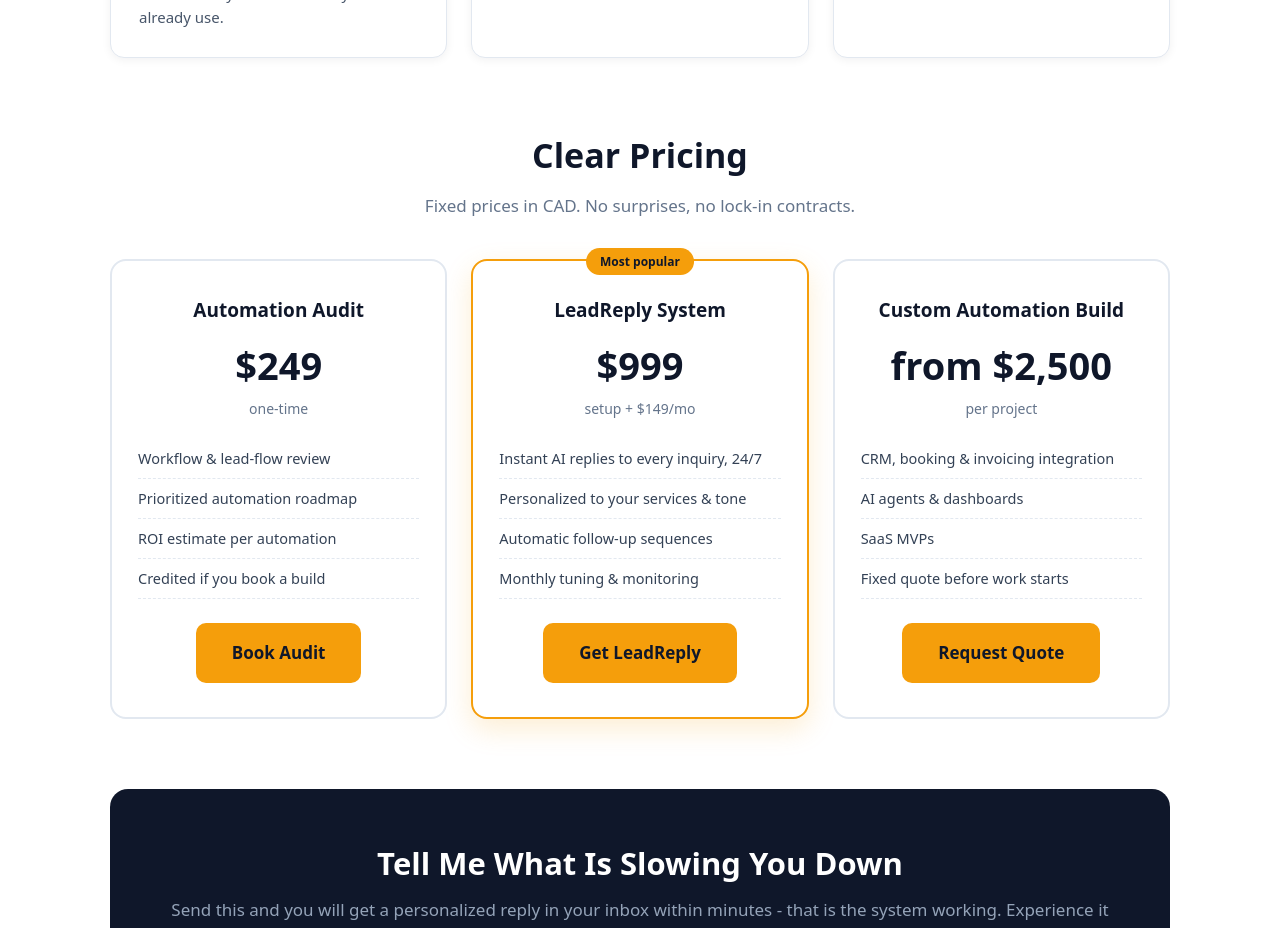
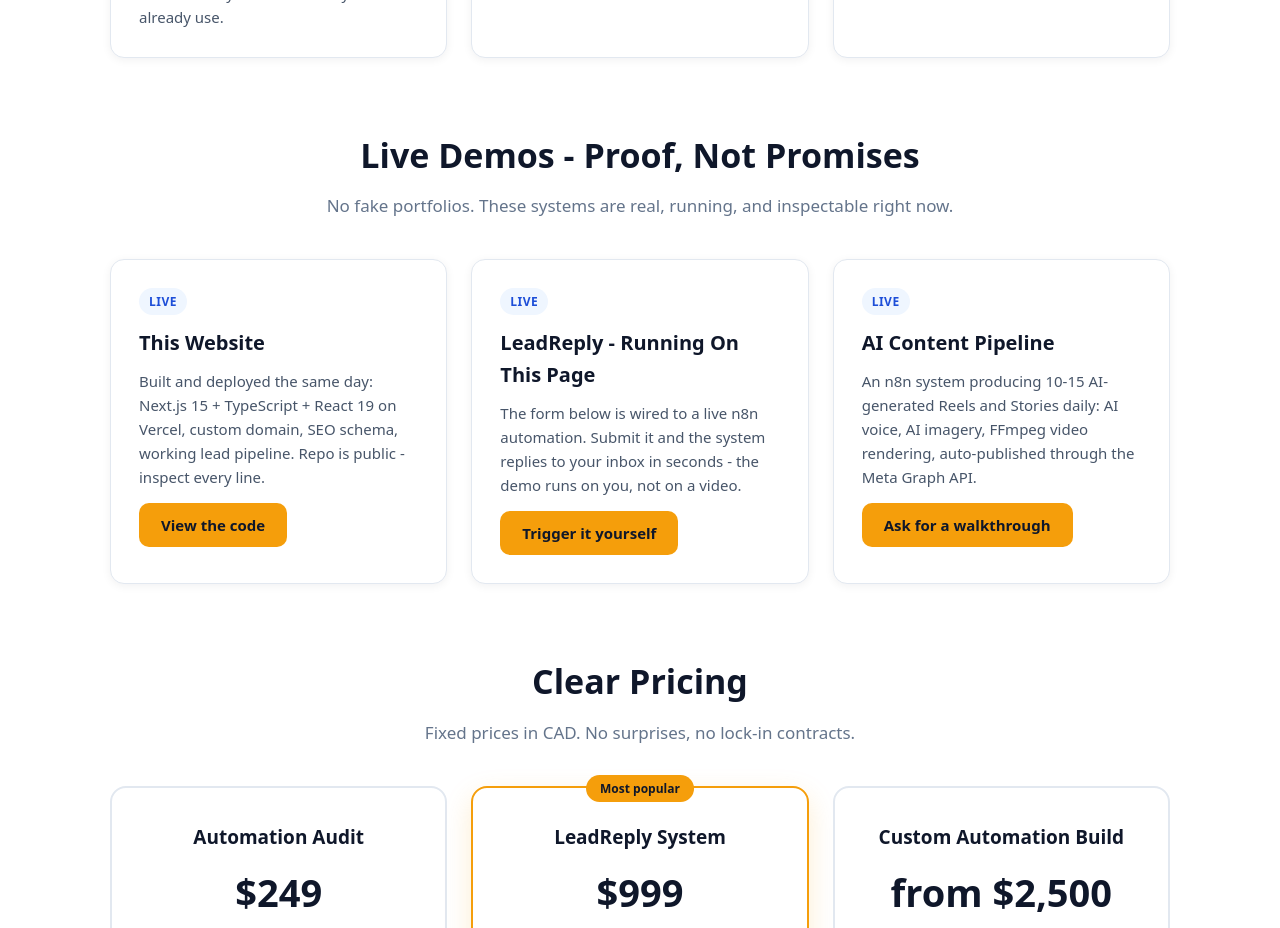
Before and after one commit to Lovejeetnahel/matrixkick-site, a Next.js app: page / in a window 1280 px wide. Shown: the part 1200-2128 px from the top of the page. Built offline with nearby package versions, Linux system fonts and the light colour scheme.

Commit message:
Add live demos section to the page
Added live demo section with descriptions and links.

```diff
--- a/app/page.tsx
+++ b/app/page.tsx
@@ -7,6 +7,12 @@ const services = [
   { b: "Data", t: "📊 Dashboards & Integrations", d: "One live dashboard showing your leads, jobs, and revenue - pulled automatically from the tools you already use." },
   { b: "Product", t: "🚀 SaaS MVP Development", d: "Have a software idea? I build working AI-powered MVPs fast - modern stack, ready for real users." },
   { b: "Start here", t: "🔍 Automation Audit", d: "A full review of your intake, follow-up, and admin workflows with a prioritized automation plan - know exactly what to automate first." }
+];
+
+const demos = [
+  { t: "This Website", d: "Built and deployed the same day: Next.js 15 + TypeScript + React 19 on Vercel, custom domain, SEO schema, working lead pipeline. Repo is public - inspect every line.", link: "https://github.com/Lovejeetnahel/matrixkick-site", cta: "View the code" },
+  { t: "LeadReply - Running On This Page", d: "The form below is wired to a live n8n automation. Submit it and the system replies to your inbox in seconds - the demo runs on you, not on a video.", link: "#lead-form", cta: "Trigger it yourself" },
+  { t: "AI Content Pipeline", d: "An n8n system producing 10-15 AI-generated Reels and Stories daily: AI voice, AI imagery, FFmpeg video rendering, auto-published through the Meta Graph API.", link: "#lead-form", cta: "Ask for a walkthrough" }
 ];
 
 const tiers = [
@@ -31,6 +37,18 @@ export default function Home() {
             <span className="badge">{s.b}</span>
             <h3>{s.t}</h3>
             <p>{s.d}</p>
+          </div>
+        ))}
+      </div>
+      <h2 className="sec-title">Live Demos - Proof, Not Promises</h2>
+      <p className="sec-sub">No fake portfolios. These systems are real, running, and inspectable right now.</p>
+      <div className="grid">
+        {demos.map((m) => (
+          <div className="card" key={m.t}>
+            <span className="badge">Live</span>
+            <h3>{m.t}</h3>
+            <p>{m.d}</p>
+            <p style={{ marginTop: 14 }}><a href={m.link} className="btn" style={{ padding: "10px 22px", fontSize: 15 }}>{m.cta}</a></p>
           </div>
         ))}
       </div>
```
